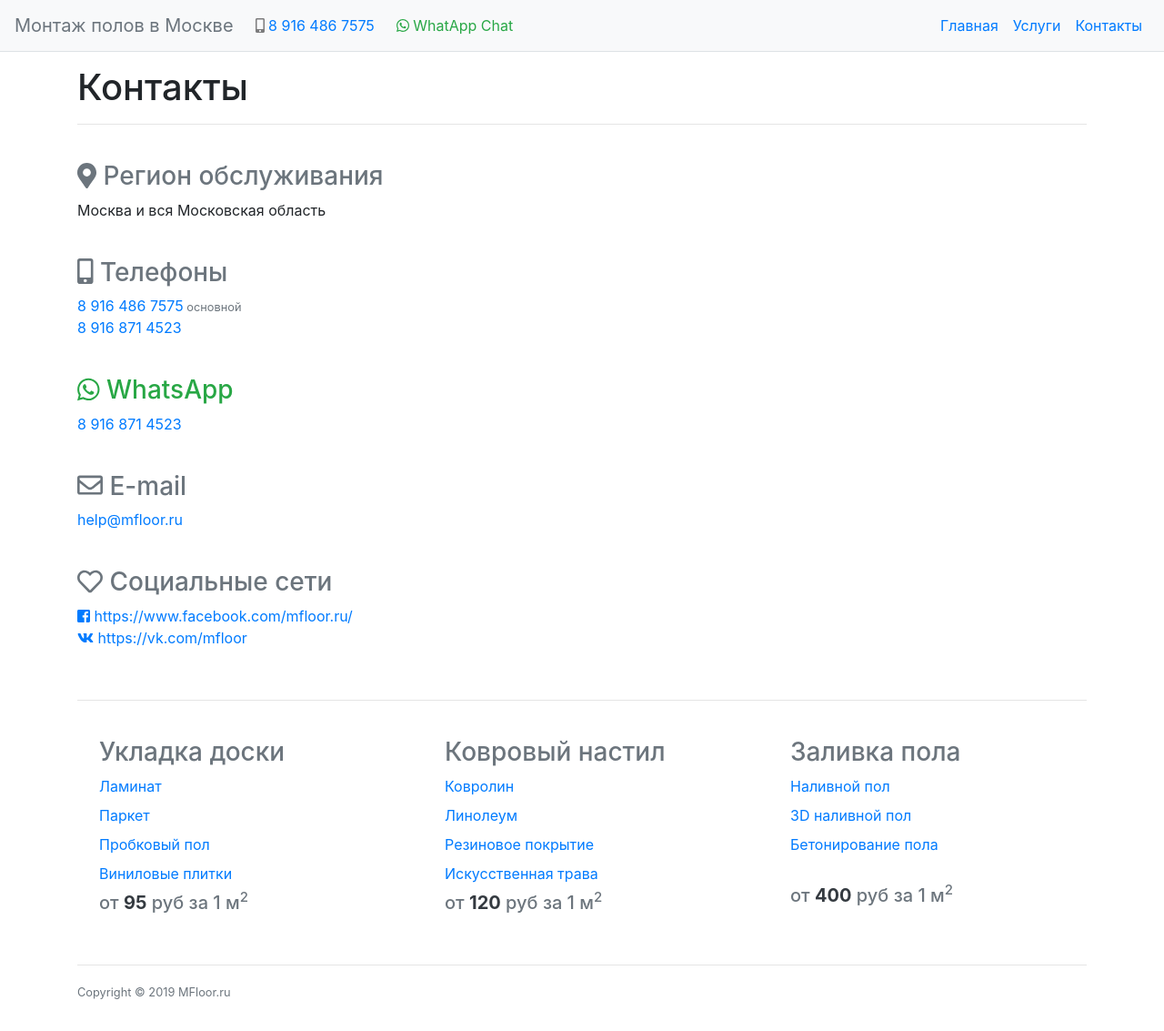
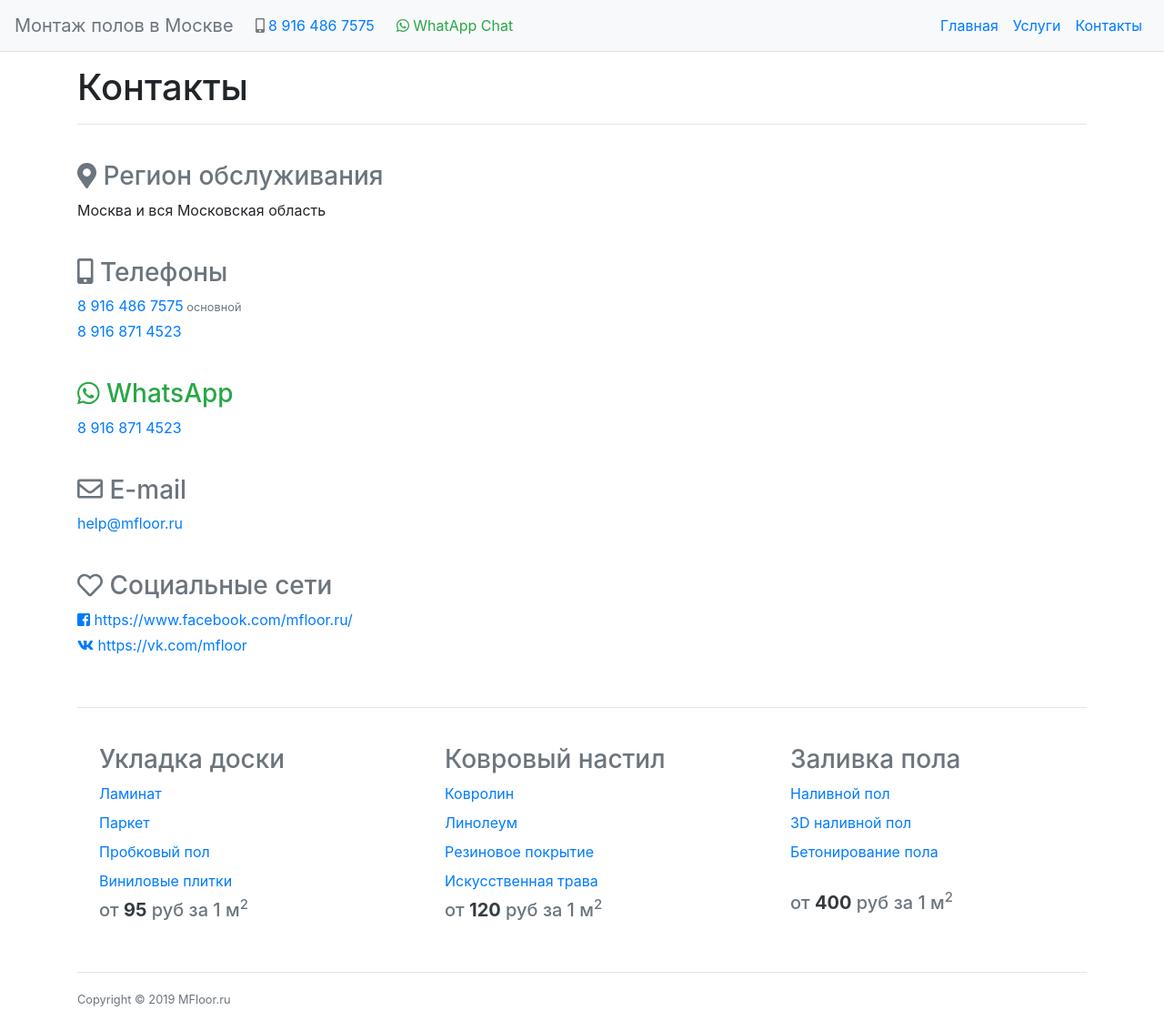
Before and after one commit to nskforward/MFloor, a Jekyll site: the page built from contacts.html, in a window 1280 px wide and 1133 px high. Shown: the whole window at 91% size. Built offline with Jekyll 4.4.1, drawn with Linux system fonts in a browser that asks for light colours.

```diff
--- a/contacts.html
+++ b/contacts.html
@@ -12,7 +12,7 @@
 <p>Москва и вся Московская область</p>
 <br>
 <h3 class="text-secondary"><i class="fas fa-mobile-alt"></i> Телефоны</h3>
-<p class="mb-0"><a href="tel:+79164867575">8 916 486 7575</a><small class="text-muted"> основной</small></p>
+<p class="mb-1"><a href="tel:+79164867575">8 916 486 7575</a><small class="text-muted"> основной</small></p>
 <p><a href="tel:+79168714523">8 916 871 4523</a></p>
 <br>
 <h3 class="text-success"><i class="fab fa-whatsapp"></i> WhatsApp</h3>
@@ -22,5 +22,5 @@
 <p><a href="mailto:help@mfloor.ru">help@mfloor.ru</a></p>
 <br>
 <h3 class="text-secondary"><i class="far fa-heart"></i> Социальные сети</h3>
-<p class="mb-0"><i class="fab fa-facebook-square text-primary"></i> <a target="_blank" href="https://www.facebook.com/mfloor.ru/">https://www.facebook.com/mfloor.ru/</a></p>
+<p class="mb-1"><i class="fab fa-facebook-square text-primary"></i> <a target="_blank" href="https://www.facebook.com/mfloor.ru/">https://www.facebook.com/mfloor.ru/</a></p>
 <p><i class="fab fa-vk text-primary"></i> <a target="_blank" href="https://vk.com/mfloor">https://vk.com/mfloor</a></p>
```
